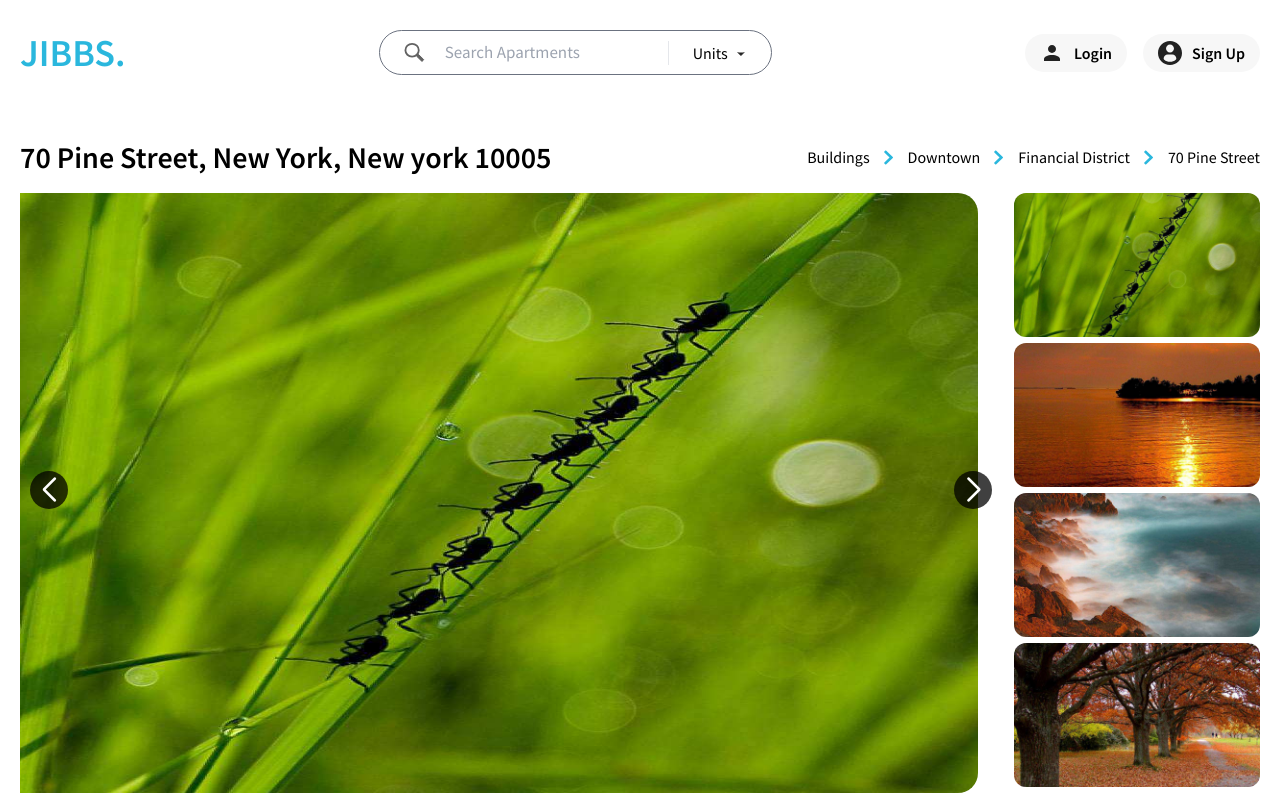
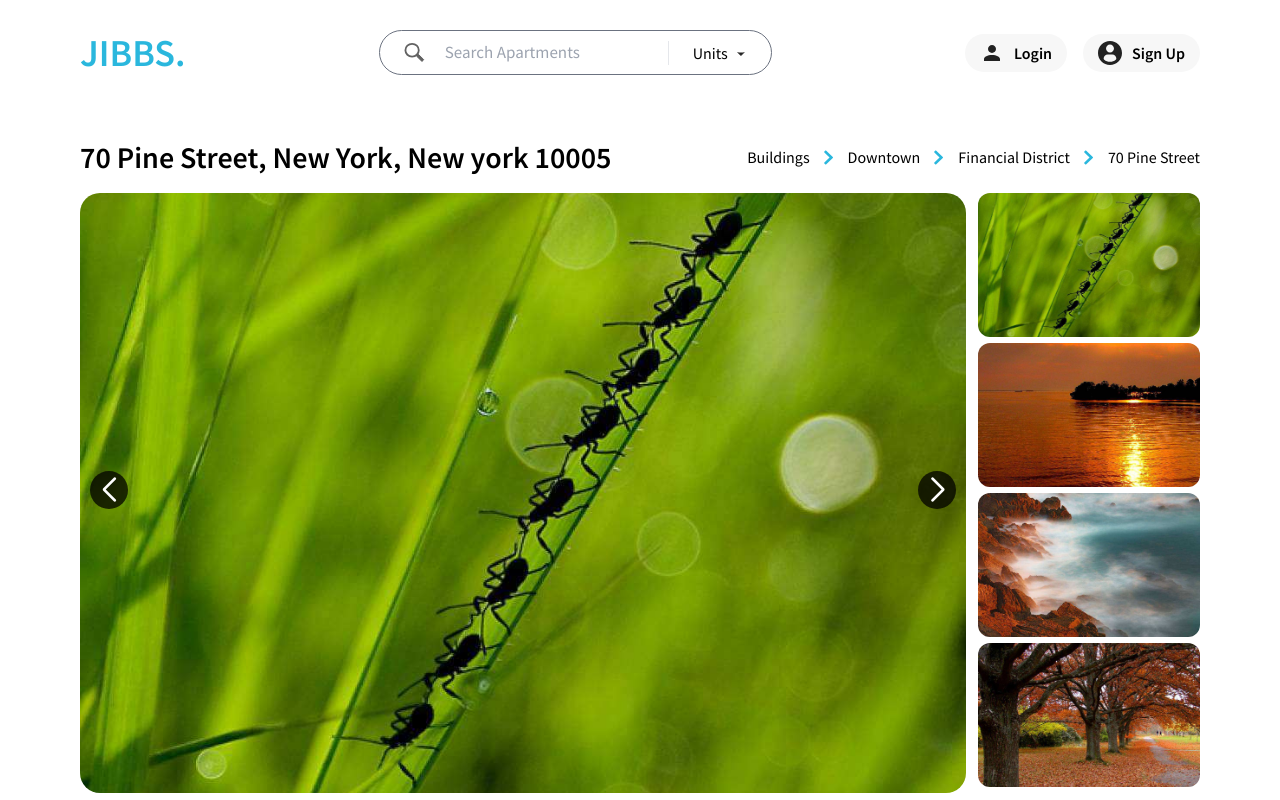
Before and after one commit to shariful10/jiibs, a Next.js app: page /building-details in a window 1280 px wide. Shown: the top 800 px of the page. Built offline with nearby package versions, Linux system fonts and the light colour scheme.

Commit message:
availe units

```diff
--- a/src/Components/Pages/building-details/BuildingDetails.jsx
+++ b/src/Components/Pages/building-details/BuildingDetails.jsx
@@ -25,7 +25,9 @@ export default function BuildingDetail() {
         </div>
 
         {/* preview slider */}
+        <div className="w-full">
           <DetailsSlider />
+        </div>
       </Container>
 
       {/* Description */}
--- a/src/Components/Pages/building-details/Description/AboutSide/Amenities.css
+++ b/src/Components/Pages/building-details/Description/AboutSide/Amenities.css
@@ -1,5 +1,5 @@
 .swiper-wrapper {
-  @apply w-full flex items-start justify-between gap-6 -ml-6;
+  @apply w-full flex items-start justify-between gap-6;
 }
 
 /* .swiper-slide {
--- a/src/Components/Pages/building-details/Description/AboutSide/AvailableUnits.jsx
+++ b/src/Components/Pages/building-details/Description/AboutSide/AvailableUnits.jsx
@@ -101,7 +101,7 @@ export default function AvailableUnits() {
     }
   }, [tabs]);
 
-  console.log("loadData ", loadData);
+  // console.log("loadData ", loadData);
 
   return (
     <>
@@ -134,7 +134,7 @@ export default function AvailableUnits() {
               </>
             )}
 
-            <div className="py-10 border-t-2">
+            <div className="py-6 border-t-2">
               {showData?.length > 3 ? (
                 <ButtonWhite onclick={() => setLoadData(!loadData)}>
                   <span>{loadData ? "See Less " : "Load More"}</span>
--- a/src/Components/Pages/building-details/Description/AboutSide/AvailableUnitsCart.jsx
+++ b/src/Components/Pages/building-details/Description/AboutSide/AvailableUnitsCart.jsx
@@ -1,18 +1,4 @@
 import Image from "next/image";
-
-/*
-
- {
-      type: "3 beds",
-      unitsNumber: "3405",
-      amount: { type: "month", price: 4495 },
-      offer: "1 month free - 14 Month Lease",
-      available: "Immediate",
-      roomSize: ["1 bed", "1 bath", "600 sqpft"],
-      ArchitectImage: "",
-    },
-
-    */
 
 export default function AvailableUnitsCart({ cart }) {
   return (
@@ -40,7 +26,7 @@ export default function AvailableUnitsCart({ cart }) {
           </p>
         </div>
 
-        <figure className="w-full max-w-48 h-full max-h-[184px]">
+        <figure className="w-full max-w-48 h-full max-h-[184px] border border-softGray">
           <Image
             className="w-full h-full"
             src={cart?.ArchitectImage}
--- a/src/Components/Regular/Container.jsx
+++ b/src/Components/Regular/Container.jsx
@@ -5,7 +5,7 @@ export default function Container({ children, className }) {
     <>
       <section>
         <div
-          className={`w-full px-5 xl:px-0 xl:max-w-[1280px] xxl:max-w-xl exl:max-w-[1520px] mx-auto ${
+          className={`w-full px-6 md:px-20 xl:max-w-[1280px] xxl:max-w-xl xxl:px-20 exl:max-w-[1520px]  mx-auto ${
             className ? className : null
           }`}
         >
--- a/src/Components/Regular/DetailsSlider/DetailsSlider.jsx
+++ b/src/Components/Regular/DetailsSlider/DetailsSlider.jsx
@@ -68,8 +68,11 @@ export default function DetailsSlider() {
           {/* view port */}
           {images?.length
             ? images?.map((image, idx) => (
-                <SwiperSlide key={idx}>
-                  <Image src={image?.image} />
+                <SwiperSlide className="w-full h-full" key={idx}>
+                  <Image
+                    className="w-full h-full object-cover"
+                    src={image?.image}
+                  />
                 </SwiperSlide>
               ))
             : null}
```
Lines whose indentation alone changed are shown as unchanged.
